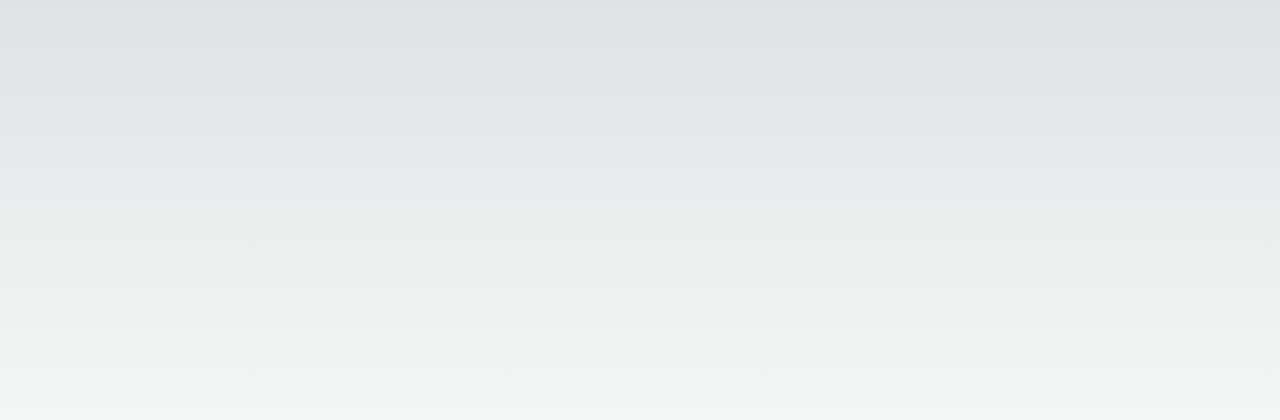
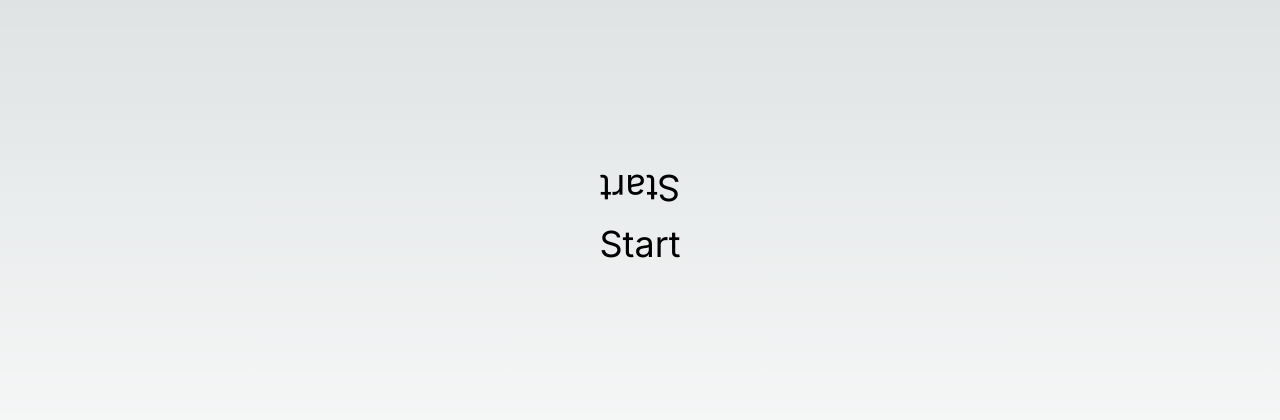
Before and after one commit to agonzalezmurua/pokemon-tryhard-turn-timer, a Next.js app: page / in a window 1280 px wide. Shown: the part 184-604 px from the top of the page. Built offline with nearby package versions, Linux system fonts and the light colour scheme.

Commit message:
feat: added SSR

```diff
--- a/app/layout.tsx
+++ b/app/layout.tsx
@@ -1,22 +1,22 @@
-import type { Metadata } from 'next'
-import { Inter } from 'next/font/google'
-import './globals.css'
+import type { Metadata } from "next";
+import { Inter } from "next/font/google";
+import "./globals.css";
 
-const inter = Inter({ subsets: ['latin'] })
+const inter = Inter({ subsets: ["latin"] });
 
 export const metadata: Metadata = {
-  title: 'Create Next App',
-  description: 'Generated by create next app',
-}
+  title: "Tryhard Pokemon Turn Timer",
+  description: "Quick and dirty timer for your Pokémon TCG needs",
+};
 
 export default function RootLayout({
   children,
 }: {
-  children: React.ReactNode
+  children: React.ReactNode;
 }) {
   return (
     <html lang="en">
       <body className={inter.className}>{children}</body>
     </html>
-  )
+  );
 }
--- a/app/page.tsx
+++ b/app/page.tsx
@@ -1,5 +1,9 @@
 import { Timer } from "@/components/Timer";
 
 export default function Home() {
-  return <main className="flex min-h-screen w-full"></main>;
+  return (
+    <main className="flex min-h-screen w-full">
+      <Timer />
+    </main>
+  );
 }
--- a/components/Timer.tsx
+++ b/components/Timer.tsx
@@ -1,32 +1,41 @@
 "use client";
 
 import { useRef, useState } from "react";
-import { useBoolean, useInterval, useNumber as useCounter } from "react-use";
+import {
+  useBoolean,
+  useInterval,
+  useNumber as useCounter,
+  useMountedState,
+} from "react-use";
 import classNames from "classnames";
 import { Game } from "@/store/Game";
 import { observer } from "mobx-react";
 
-export function Timer({ totalTime = "50min" }: { totalTime?: string }) {
-  const { current: game } = useRef(new Game(totalTime));
+export function Timer() {
+  const isMounted = useMountedState();
+  const game = useRef(new Game());
+
+  if (!isMounted) return undefined;
 
   return (
     <section className="flex flex-col flex-grow">
       <section className="h-1/2 flex flex-col rotate-180 gap-4">
-        <PrizeCounter player={1} />
-        <TimeCounter player={1} game={game} />
-        <VStarButton />
+        {/* <PrizeCounter player={1} /> */}
+        {/* <TimeCounter player={1} game={game.current} /> */}
+        {/* <VStarButton /> */}
       </section>
-      <Controls game={game} />
+      <Controls game={game.current} />
       <section className="h-1/2 flex flex-col gap-4">
-        <PrizeCounter player={2} />
-        <TimeCounter player={2} game={game} />
-        <VStarButton />
+        {/* <PrizeCounter player={2} /> */}
+        {/* <TimeCounter player={2} game={game.current} /> */}
+        {/* <VStarButton /> */}
       </section>
     </section>
   );
 }
 
-const Controls = observer(({ game }: { game: Game }) => (
+const Controls = observer(({ game }: { game: Game }) => {
+  return (
     <section className="p-4 text-4xl flex flex-col align-middle justify-center h-1/4">
       {game.currentPlayer === undefined ? (
         <section className="text-4xl space-y-4 flex flex-col">
@@ -48,11 +57,11 @@ const Controls = observer(({ game }: { game: Game }) => (
         </button>
       )}
     </section>
-));
+  );
+});
 
 const TimeCounter = observer(
   ({ player, game }: { player: number; game: Game }) => {
-    if (!game) return undefined;
     const isRunning = player === game.currentPlayer;
     const [remaining, setRemaining] = useState(game.totalTime / 2);
 
--- a/store/Game.ts
+++ b/store/Game.ts
@@ -1,26 +1,28 @@
 import { makeAutoObservable } from "mobx";
+import { enableStaticRendering } from "mobx-react";
 import ms from "ms";
 
+enableStaticRendering(typeof window === "undefined");
+
 export class Game {
-  public currentPlayer: 1 | 2 | undefined;
-  public totalTime: number;
+  public currentPlayer: 1 | 2 | undefined = undefined;
+  public totalTime: number = ms("50min");
   readonly delay: number = ms("1s");
 
-  constructor(totalTime: string) {
+  constructor() {
     makeAutoObservable(this);
-    this.totalTime = ms(totalTime);
   }
 
-  setTurn(turn: 1 | 2) {
+  setTurn = (turn: 1 | 2) => {
     this.currentPlayer = turn;
-  }
+  };
 
-  nextTurn() {
+  nextTurn = () => {
     if (this.currentPlayer === 1) this.currentPlayer = 2;
     else this.currentPlayer = 1;
-  }
+  };
 
-  pause() {
+  pause = () => {
     this.currentPlayer = undefined;
-  }
+  };
 }
```
Lines whose indentation alone changed are shown as unchanged.
